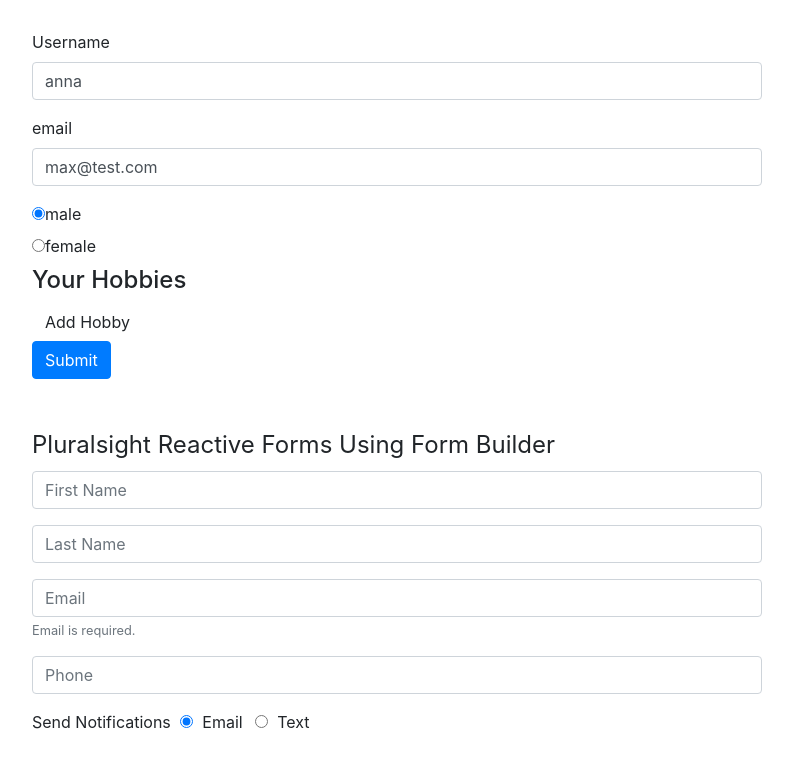
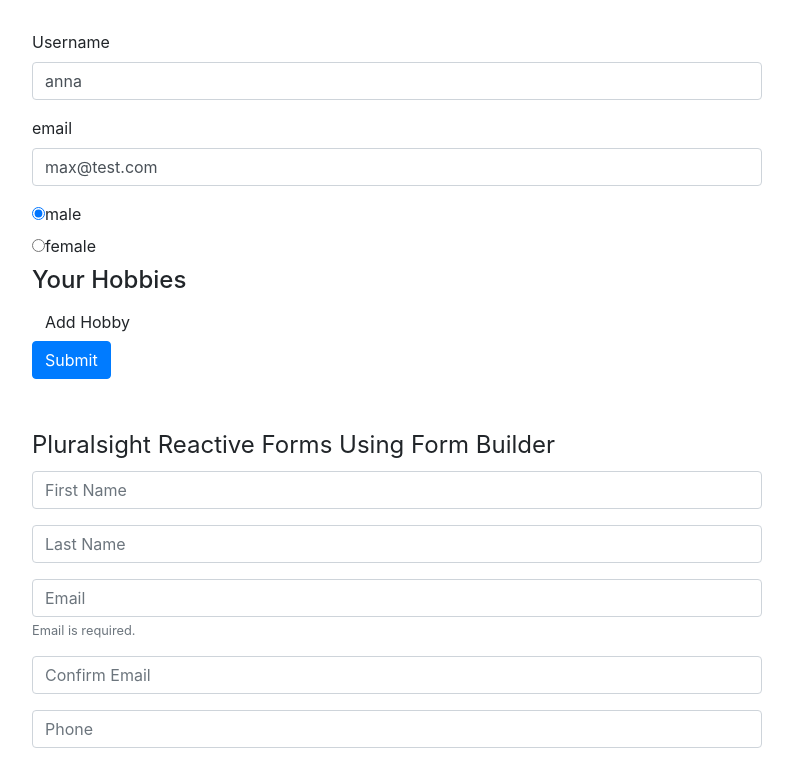
Before and after one commit to techraiders/reactive-forms, an Angular app: page / in a window 1280 px wide. Shown: the top 761 px of the page, without its empty margins (53-846 px from the left). Built offline with nearby package versions, Linux system fonts and the light colour scheme.

Commit message:
Cross field validation that confirms email input.

```diff
--- a/src/app/pluralsight/pluralsight.component.html
+++ b/src/app/pluralsight/pluralsight.component.html
@@ -20,6 +20,7 @@
     />
   </div>
 
+  <div formGroupName="emailGroup">
     <div class="form-group">
       <input
         type="text"
@@ -29,17 +30,34 @@
         formControlName="email"
       />
       <small
-      *ngIf="customerForm.get('email').hasError('required')"
+        *ngIf="customerForm.get('emailGroup.email').hasError('required')"
         id="email"
         class="form-text text-muted"
         >Email is required.</small
       >
       <small
-      *ngIf="customerForm.get('email').hasError('email')"
+        *ngIf="customerForm.get('emailGroup.email').hasError('email')"
         id="email"
         class="form-text text-muted"
         >Email is invalid.</small
       >
+    </div>
+
+    <div class="form-group">
+      <input
+        type="text"
+        class="form-control"
+        aria-describedby="confirmEmail"
+        placeholder="Confirm Email"
+        formControlName="confirmEmail"
+      />
+    </div>
+    <small
+      class="form-text text-muted"
+      *ngIf="customerForm.get('emailGroup').hasError('match')"
+    >
+      Email didn't match.
+    </small>
   </div>
 
   <div class="form-group">
--- a/src/app/pluralsight/pluralsight.component.ts
+++ b/src/app/pluralsight/pluralsight.component.ts
@@ -5,6 +5,19 @@
   AbstractControl,
   ValidatorFn
 } from "@angular/forms";
+
+/**
+ * Cross field validator
+ */
+function emailMatcher(c: AbstractControl): { [key: string]: boolean } {
+  const emailControl = c.get("email");
+  const confirmEmail = c.get("confirmEmail");
+  if (emailControl.dirty && confirmEmail.dirty) {
+    if (emailControl.value !== confirmEmail.value) {
+      return { match: true };
+    }
+  }
+}
 
 function ratingRange({ min, max }): ValidatorFn {
   return (c: AbstractControl): { [key: string]: boolean } | null => {
@@ -35,7 +48,13 @@
     this.customerForm = this.fb.group({
       firstName: ["", [Validators.required, Validators.minLength(3)]],
       lastName: ["", [Validators.required, Validators.maxLength(50)]],
-      email: ["", [Validators.required, Validators.email]],
+      emailGroup: this.fb.group(
+        {
+          email: ["", [Validators.required, Validators.email]],
+          confirmEmail: ["", [Validators.required]]
+        },
+        { validator: emailMatcher }
+      ),
       phone: "",
       notification: "email",
       rating: [null, [ratingRange({ min: 1, max: 5 })]],
```
Lines whose indentation alone changed are shown as unchanged.
